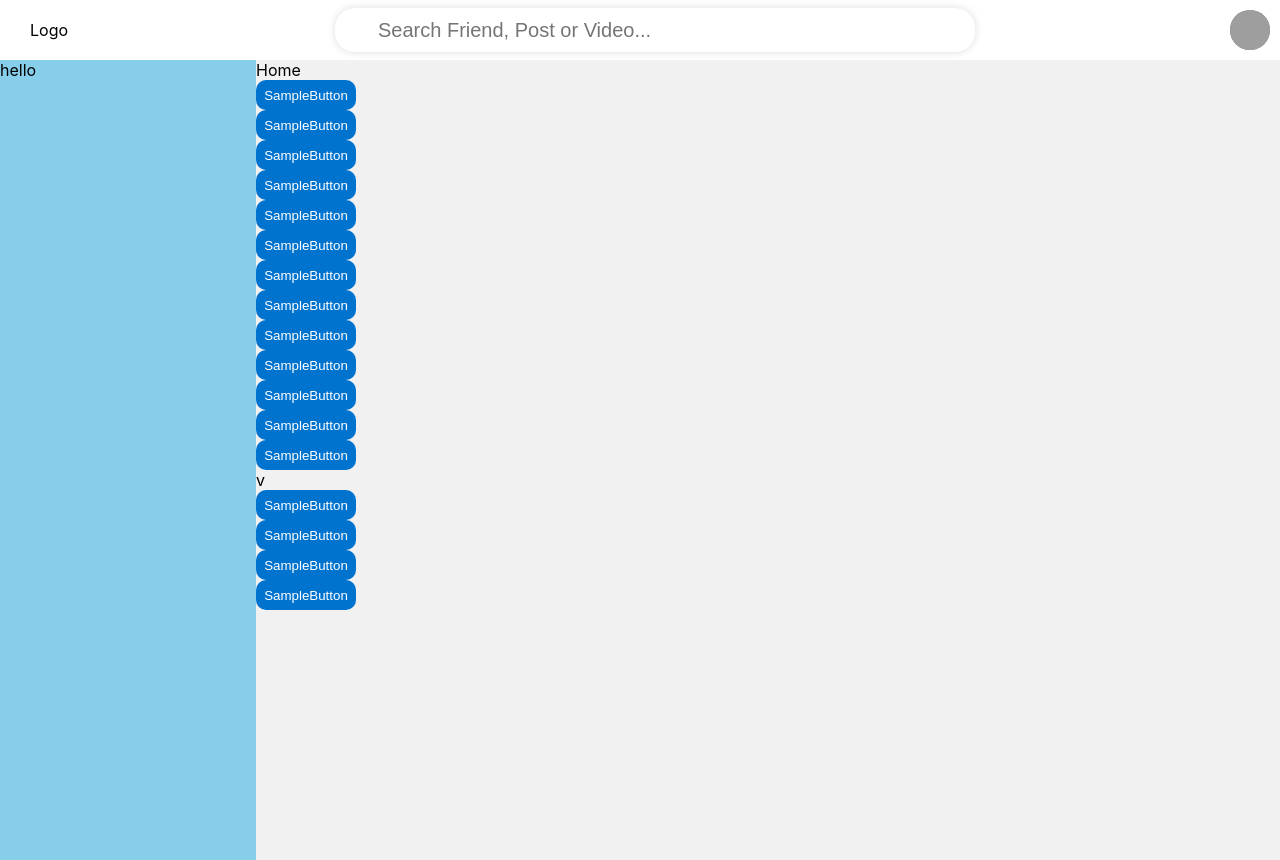
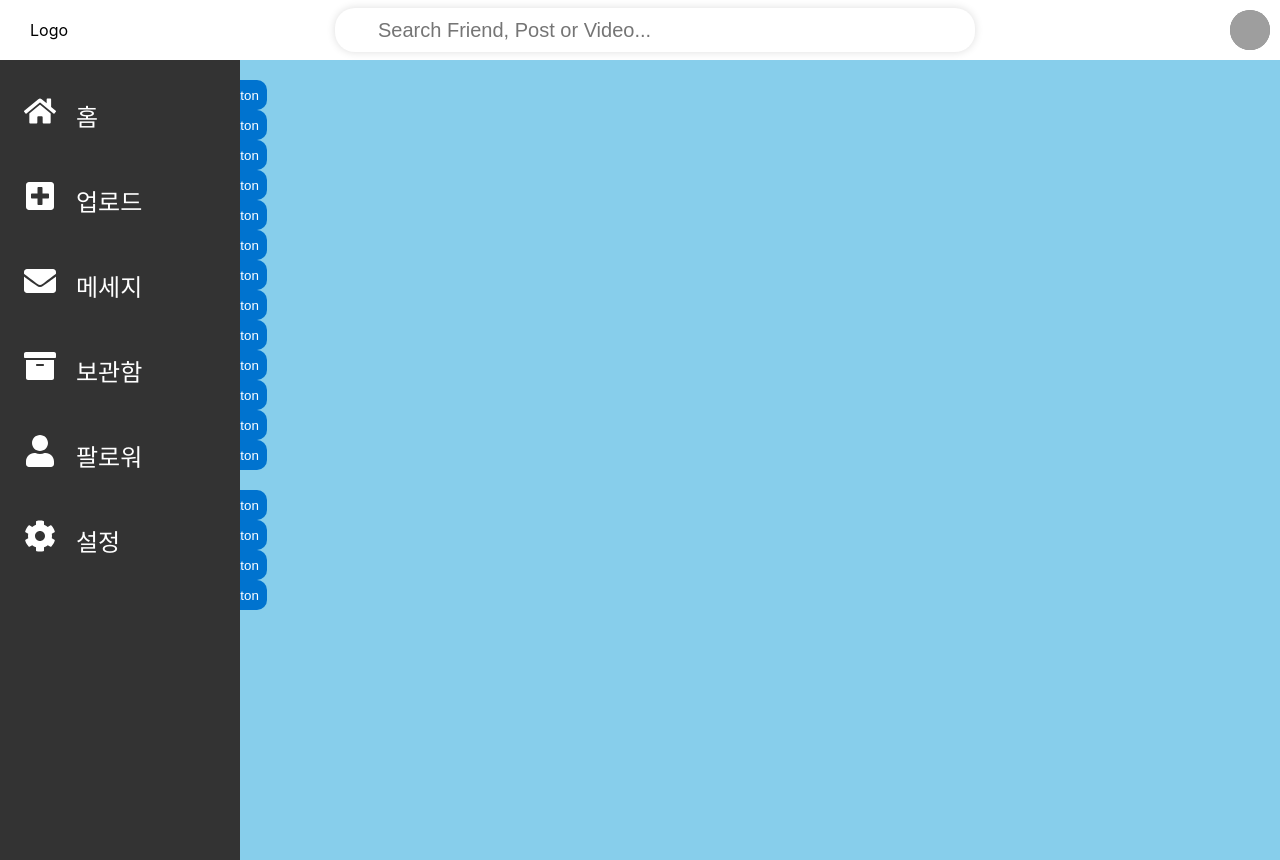
Before and after one commit to WebStudyBiz/SNS_front, a React (Create React App) app: page / in a window 1280 px wide. Built offline with nearby package versions, Linux system fonts and the light colour scheme; grey boxes are pictures that could not be loaded; some icons are missing.

Commit message:
feat: SideBar Component 생성

```diff
--- a/src/App.js
+++ b/src/App.js
@@ -3,6 +3,7 @@ import "./App.css";
 import Home from "./pages/Home";
 import Navbar from "./components/Navbar";
 import { styled } from "styled-components";
+import Sidebar from "./components/SideBar";
 
 const BodyContainer = styled.div`
   display: flex;
@@ -15,17 +16,16 @@ const BodyContainer = styled.div`
 const LeftContent = styled.div`
   display: flex;
   flex-direction: column;
-  width: 20%;
+  width: 15%;
   height: 100%;
-  background-color: skyblue;
 `;
 
 const RightContent = styled.div`
   display: flex;
   flex-direction: column;
-  width: 80%;
+  width: 100%;
   height: 100%;
-  background-color: #f1f1f1;
+  background-color: skyblue;
 `;
 
 function App() {
@@ -33,7 +33,9 @@ function App() {
     <BrowserRouter>
       <Navbar />
       <BodyContainer>
-        <LeftContent>hello</LeftContent>
+        <LeftContent>
+          <Sidebar />
+        </LeftContent>
         <RightContent>
           <Routes>
             <Route path="/" element={<Home />} />
--- /dev/null
+++ b/src/components/SideBar.js
@@ -0,0 +1,90 @@
+import React from "react";
+import styled from "styled-components";
+import {
+  FaHome,
+  FaUser,
+  FaCog,
+  FaEnvelope,
+  FaPlusSquare,
+  FaArchive,
+} from "react-icons/fa";
+
+const SidebarContainer = styled.div`
+  position: fixed;
+  top: 60px;
+  height: 100%;
+  width: 200px;
+  background-color: #333;
+  color: white;
+  padding: 20px;
+`;
+
+const SidebarMenuItem = styled.div`
+  display: flex;
+  align-items: center;
+  height: 70px;
+  margin-bottom: 15px;
+  transition: color 0.3s;
+  cursor: pointer;
+
+  &:hover {
+    color: lightgray;
+  }
+`;
+
+const SidebarMenuIcon = styled.div`
+  margin-left: 4px;
+  margin-right: 20px;
+  font-size: 2rem;
+`;
+
+const SidebarMenuLink = styled.a`
+  color: white;
+  text-decoration: none;
+  font-size: 1.5rem;
+`;
+
+const Sidebar = () => {
+  return (
+    <SidebarContainer>
+      <SidebarMenuItem>
+        <SidebarMenuIcon>
+          <FaHome />
+        </SidebarMenuIcon>
+        <SidebarMenuLink>홈</SidebarMenuLink>
+      </SidebarMenuItem>
+      <SidebarMenuItem>
+        <SidebarMenuIcon>
+          <FaPlusSquare />
+        </SidebarMenuIcon>
+        <SidebarMenuLink>업로드</SidebarMenuLink>
+      </SidebarMenuItem>
+      <SidebarMenuItem>
+        <SidebarMenuIcon>
+          <FaEnvelope />
+        </SidebarMenuIcon>
+        <SidebarMenuLink>메세지</SidebarMenuLink>
+      </SidebarMenuItem>
+      <SidebarMenuItem>
+        <SidebarMenuIcon>
+          <FaArchive />
+        </SidebarMenuIcon>
+        <SidebarMenuLink>보관함</SidebarMenuLink>
+      </SidebarMenuItem>
+      <SidebarMenuItem>
+        <SidebarMenuIcon>
+          <FaUser />
+        </SidebarMenuIcon>
+        <SidebarMenuLink>팔로워</SidebarMenuLink>
+      </SidebarMenuItem>
+      <SidebarMenuItem>
+        <SidebarMenuIcon>
+          <FaCog />
+        </SidebarMenuIcon>
+        <SidebarMenuLink>설정</SidebarMenuLink>
+      </SidebarMenuItem>
+    </SidebarContainer>
+  );
+};
+
+export default Sidebar;
```
